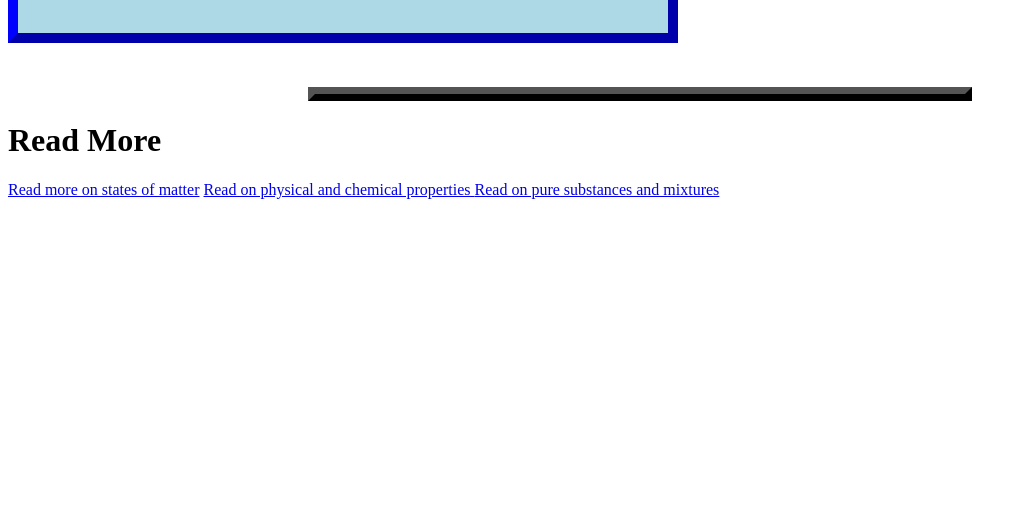
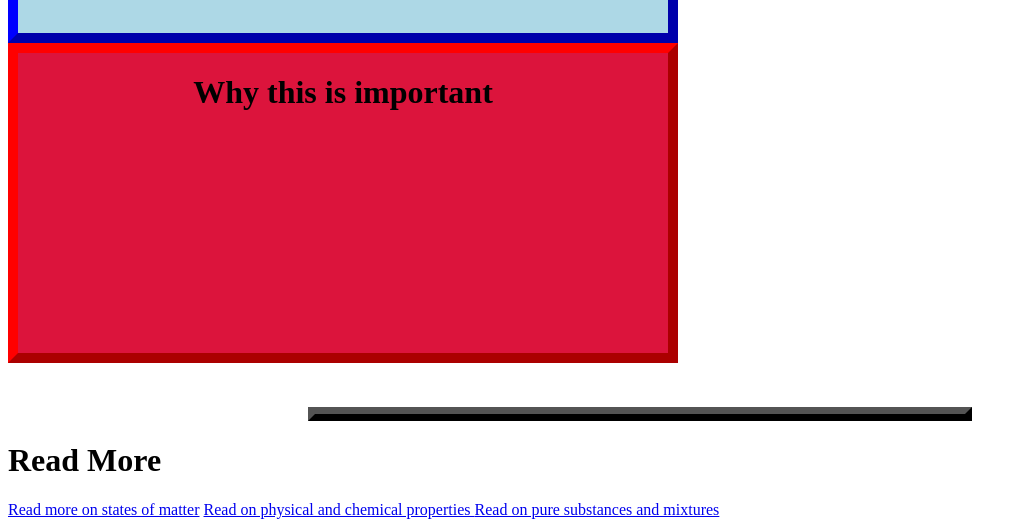
Before and after one commit to websitekid/Ae, a plain HTML site: page index.html in a window 1280 px wide. Shown: the part 1885-2412 px from the top of the page, without its empty margins (0-1027 px from the left). Before the commit the page ends 2092 px from the top, so only its background shows below. Drawn offline with Linux system fonts and the light colour scheme.

Commit message:
Update index.html

```diff
--- a/index.html
+++ b/index.html
@@ -113,6 +113,9 @@ img {
             <img src = "https://cdn.acceleratelearning.com/system/flashcards/images/60719/original/pure_substance.jpg?1593545294">
             </div>
         </div>
+    <div class = crimson>
+        <h1>Why this is important </h1>
+    </div>
 <br>
 <br>
 <div>
```
